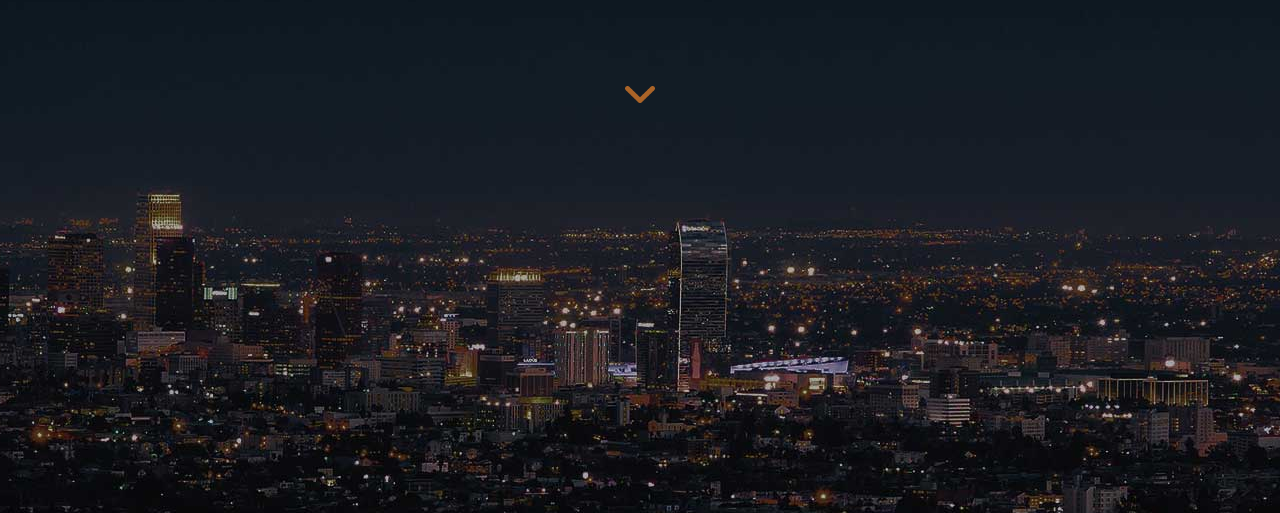
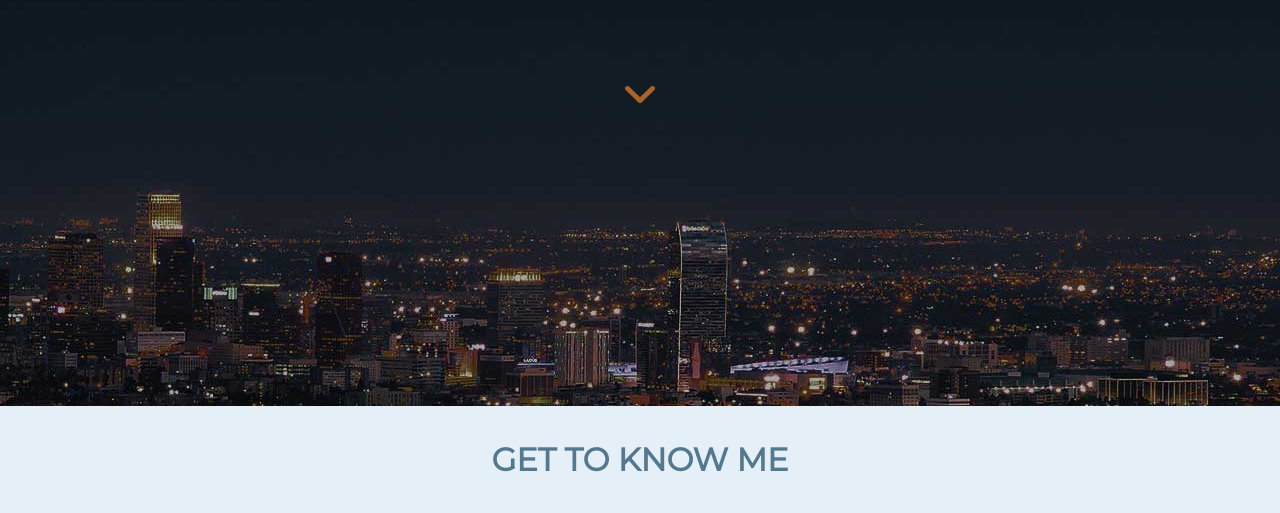
Before and after one commit to codegenie3000/portfolio, a website: page index.html in a window 1280 px wide. Shown: the part 394-907 px from the top of the page. Drawn offline with nearby package versions, Linux system fonts and the light colour scheme.

Commit message:
Centered H1 elements

```diff
--- a/style.css
+++ b/style.css
@@ -17,6 +17,7 @@ body {
 
 h1 {
     font-family: 'Montserrat', sans-serif;
+    text-align: center;
 }
 
 h2, h3, h4, h5 {
@@ -50,7 +51,8 @@ p.title {
 
 header div.background {
     background: url(img/background.jpg) no-repeat center -300px;
-    height: 1000px;
+    height: 100vh;
+    /*height: 1000px;*/
     margin-top: 0;
 }
 
```
